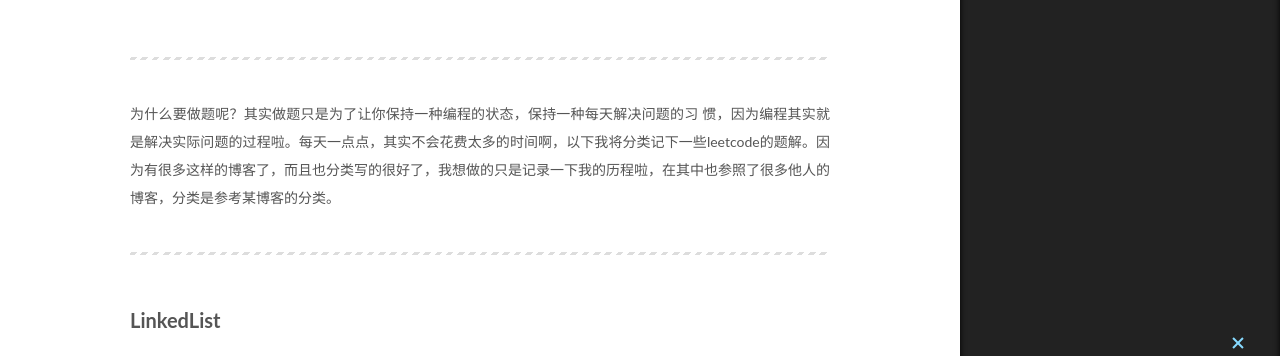
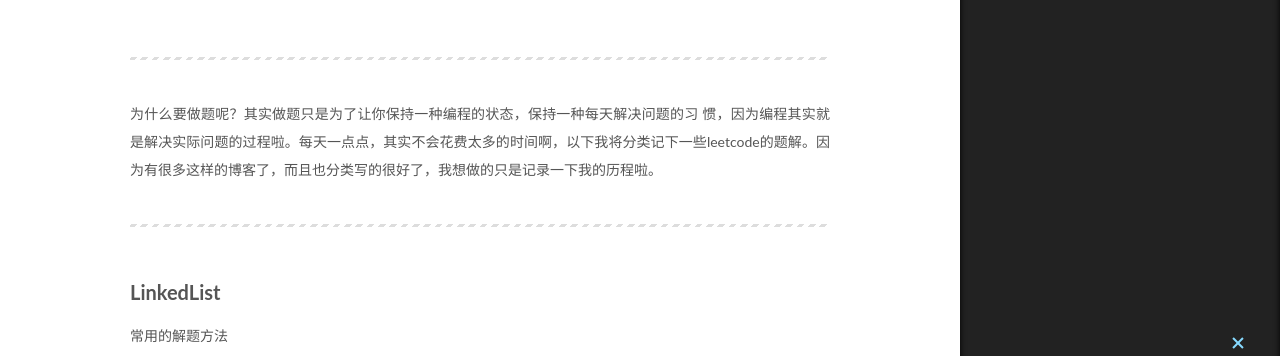
Before and after one commit to kangpeiqin/hexo_blog, a plain HTML site: page 2019/05/10/leetcode题解/index.html in a window 1280 px wide. Shown: the part 399-755 px from the top of the page. Drawn offline with Linux system fonts and the light colour scheme.

Commit message:
Site updated: 2019-05-16 23:28:35

```diff
--- a/2019/05/10/leetcode题解/index.html
+++ b/2019/05/10/leetcode题解/index.html
@@ -86,7 +86,7 @@
 <meta property="og:site_name" content="KANGPEIQIN">
 <meta property="og:locale" content="zh-Hans">
 <meta property="og:image" content="http://yoursite.com/uploads/LinkList.jpg">
-<meta property="og:updated_time" content="2019-05-16T14:44:55.838Z">
+<meta property="og:updated_time" content="2019-05-16T15:27:48.382Z">
 <meta name="twitter:card" content="summary">
 <meta name="twitter:title" content="leetcode题解">
 <meta name="twitter:image" content="http://yoursite.com/uploads/LinkList.jpg">
@@ -353,7 +353,7 @@
 
         <hr>
 <a id="more"></a>
-<p>为什么要做题呢？其实做题只是为了让你保持一种编程的状态，保持一种每天解决问题的习  惯，因为编程其实就是解决实际问题的过程啦。每天一点点，其实不会花费太多的时间啊，以下我将分类记下一些leetcode的题解。因为有很多这样的博客了，而且也分类写的很好了，我想做的只是记录一下我的历程啦，在其中也参照了很多他人的博客，分类是参考某博客的分类。</p>
+<p>为什么要做题呢？其实做题只是为了让你保持一种编程的状态，保持一种每天解决问题的习  惯，因为编程其实就是解决实际问题的过程啦。每天一点点，其实不会花费太多的时间啊，以下我将分类记下一些leetcode的题解。因为有很多这样的博客了，而且也分类写的很好了，我想做的只是记录一下我的历程啦。</p>
 <hr>
 <h2 id="LinkedList"><a href="#LinkedList" class="headerlink" title="LinkedList"></a>LinkedList</h2><p>常用的解题方法</p>
 <blockquote>
```
